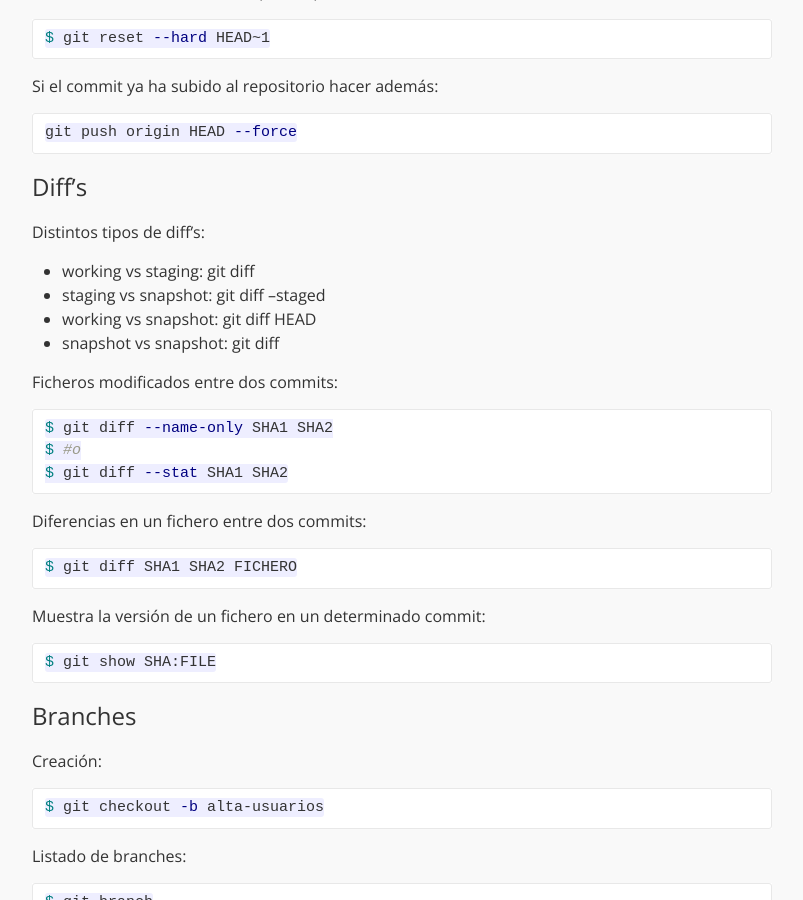
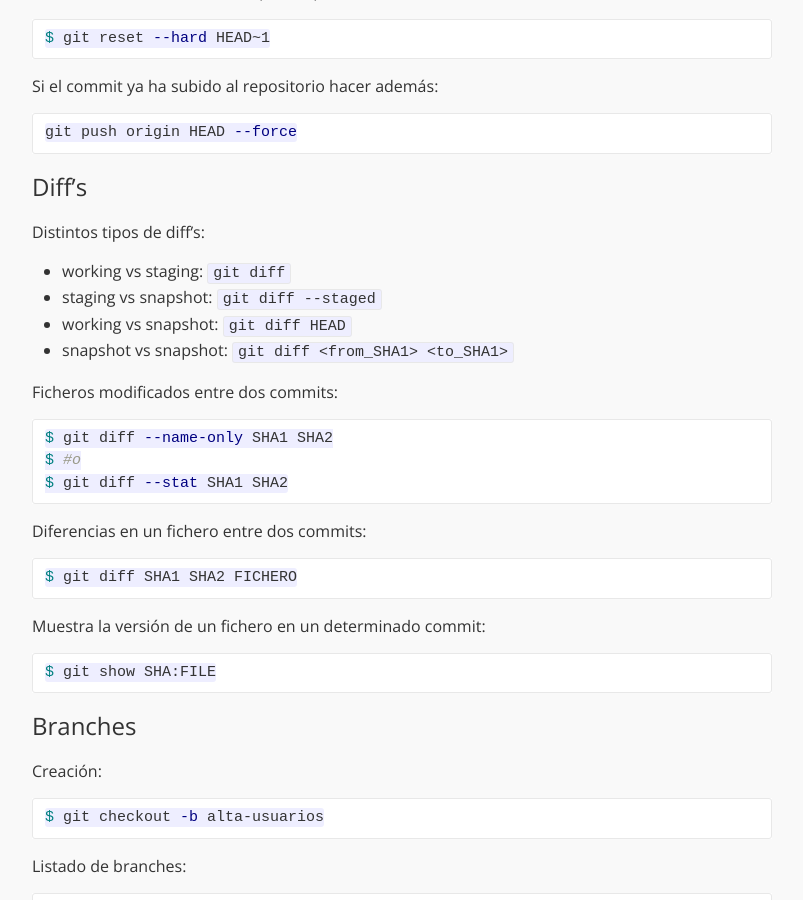
Before and after one commit to eduardofilo/eduardofilo.jekyll, a Jekyll site: the page built from desarrollo/git.md, in a window 1280 px wide and 900 px high, scrolled down 2963 px. Shown: the whole window, without its empty margins (238-1041 px from the left). Built offline with Jekyll 4.4.1, drawn with Linux system fonts in a browser that asks for light colours.

Commit message:
Decoración.

```diff
--- a/desarrollo/git.md
+++ b/desarrollo/git.md
@@ -177,10 +177,10 @@ git push origin HEAD --force
 
 Distintos tipos de diff's:
 
-* working vs staging: git diff
-* staging vs snapshot: git diff --staged
-* working vs snapshot: git diff HEAD
-* snapshot vs snapshot: git diff <from_SHA1> <to_SHA1>
+* working vs staging: `git diff`
+* staging vs snapshot: `git diff --staged`
+* working vs snapshot: `git diff HEAD`
+* snapshot vs snapshot: `git diff <from_SHA1> <to_SHA1>`
 
 Ficheros modificados entre dos commits:
 
```
